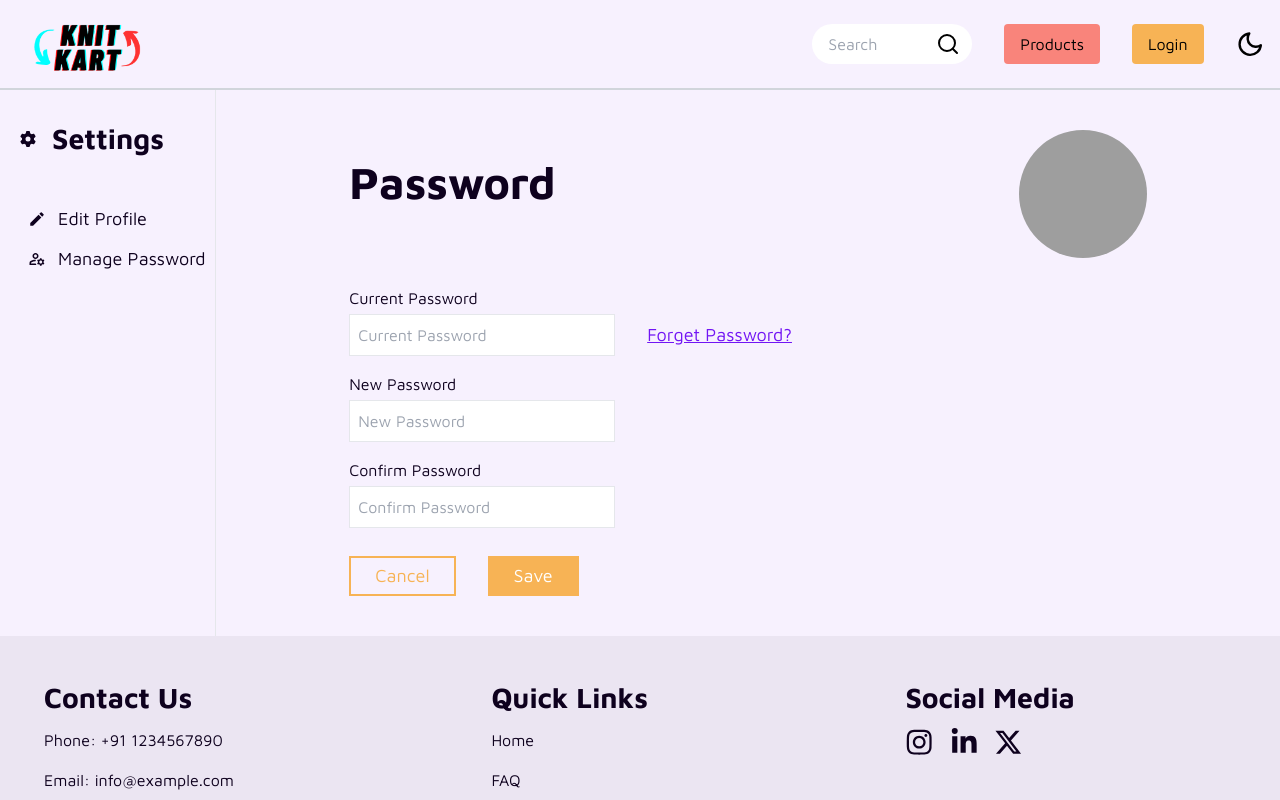
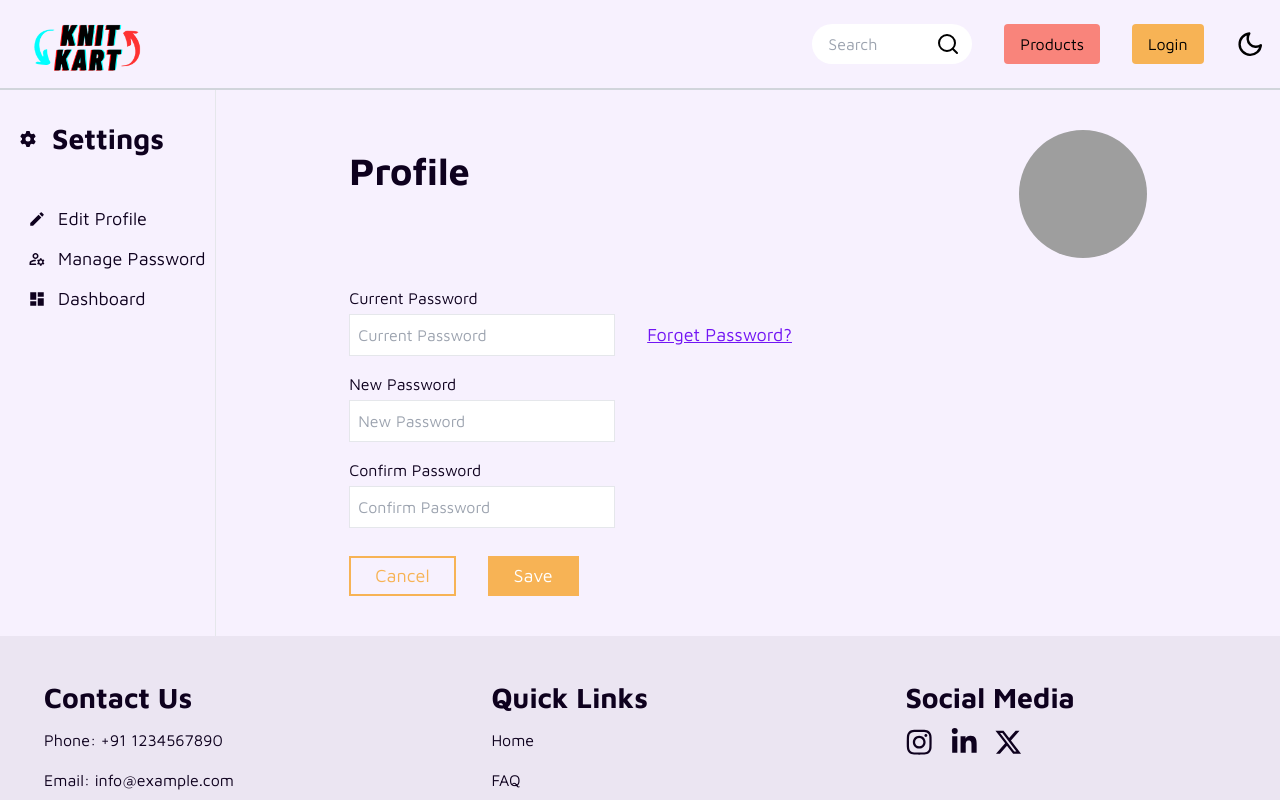
Before and after one commit to Rahul-K-Saini/KNIT-KART, a React (Vite) app in the folder frontend/: page /profile in a window 1280 px wide. Both pictures are taken after a click on the element "Manage Password". Shown: the top 800 px of the page. Built offline with nearby package versions, Linux system fonts and the light colour scheme; grey boxes are pictures that could not be loaded.

Commit message:
feat: dashboard add to profile section

```diff
--- a/frontend/src/Pages/Dashboard/Dashboard.jsx
+++ /dev/null
@@ -1,55 +0,0 @@
-import React from 'react'
-import AdCard from '../../Components/AdCard/AdCard';
-
-const Dashboard = () => {
-    const DUMMY_DATA = [
-        {
-            id: 1,
-            productName: "MSD ka Cricket Bat",
-            category: "Sports",
-            description: "DSC Wooden Bat with white grip. easy to hit Six with my bat",
-            imageURL: 'https://upload.wikimedia.org/wikipedia/commons/a/a5/A_Modern_Cricket_Bat.jpg'
-        },
-        {
-            id: 2,
-            productName: "JBL Headphone",
-            category: "Wearable",
-            description: "Amazing Sound Quality, Brand New Product with bluetooth support",
-            imageURL: 'https://rukminim1.flixcart.com/blobio/1160/1160/imr-201907/blobio-imr-201907_cf6670eb0079426fab6ef9c538290065.jpg'
-
-        },
-        {
-            id: 3,
-            productName: "JBL Headphone",
-            category: "Wearable",
-            description: "Amazing Sound Quality, Brand New Product with bluetooth support",
-            imageURL: 'https://rukminim1.flixcart.com/blobio/1160/1160/imr-201907/blobio-imr-201907_cf6670eb0079426fab6ef9c538290065.jpg'
-
-        },
-        {
-            id: 4,
-            productName: "JBL Headphone",
-            category: "Wearable",
-            description: "Amazing Sound Quality, Brand New Product with bluetooth support",
-            imageURL: 'https://rukminim1.flixcart.com/blobio/1160/1160/imr-201907/blobio-imr-201907_cf6670eb0079426fab6ef9c538290065.jpg'
-
-        },
-        {
-            id: 5,
-            productName: "Mechanical Keyboard",
-            category: "Gaming",
-            description: "A very nice and fully working Gaming keyboard. Must have for pro gamers.",
-            imageURL: 'https://hips.hearstapps.com/hmg-prod/images/pop-mechanical-keyboards-64e4ce5645fe9.jpg'
-        }
-    ]
-    return (
-        <>
-            <div className='grid grid-cols-3 bg-background'>
-                {DUMMY_DATA.map((ad) => <AdCard key={ad.id} ad={ad} />)}
-            </div>
-
-        </>
-    )
-}
-
-export default Dashboard;
--- a/frontend/src/Pages/Profile/Profile.jsx
+++ b/frontend/src/Pages/Profile/Profile.jsx
@@ -1,13 +1,14 @@
 import React, { useState } from "react";
 import user from "../../assets/images/user.jpeg";
+import AdCard from "@/Components/AdCard/AdCard";
 import { FaRegEdit } from "react-icons/fa";
-import { MdModeEditOutline, MdOutlineManageAccounts } from "react-icons/md";
+import { MdModeEditOutline, MdOutlineManageAccounts, MdDashboard } from "react-icons/md";
 import { TbReload } from "react-icons/tb";
 import { FaGear } from 'react-icons/fa6';
 
 const Profile = () => {
-    const [isEditingProfile, setIsEditingProfile] = useState(true);
     const [isEditable, setIsEditable] = useState(false);
+    const [activeSection, setActiveSection] = useState('profile');
     const [formData, setFormData] = useState({
         firstName: '',
         lastName: '',
@@ -21,12 +22,8 @@ const Profile = () => {
         setIsEditable((prev) => !prev);
     };
 
-    const handleEditProfileClick = () => {
-        setIsEditingProfile(true);
-    };
-
-    const handleChangePasswordClick = () => {
-        setIsEditingProfile(false);
+    const handleSectionChange = (section) => {
+        setActiveSection(section);
     };
 
     const clearInput = () => {
@@ -48,6 +45,47 @@ const Profile = () => {
         }));
     };
 
+    const DUMMY_DATA = [
+        {
+            id: 1,
+            productName: "MSD ka Cricket Bat",
+            category: "Sports",
+            description: "DSC Wooden Bat with white grip. easy to hit Six with my bat",
+            imageURL: 'https://upload.wikimedia.org/wikipedia/commons/a/a5/A_Modern_Cricket_Bat.jpg'
+        },
+        {
+            id: 2,
+            productName: "JBL Headphone",
+            category: "Wearable",
+            description: "Amazing Sound Quality, Brand New Product with bluetooth support",
+            imageURL: 'https://rukminim1.flixcart.com/blobio/1160/1160/imr-201907/blobio-imr-201907_cf6670eb0079426fab6ef9c538290065.jpg'
+
+        },
+        {
+            id: 3,
+            productName: "JBL Headphone",
+            category: "Wearable",
+            description: "Amazing Sound Quality, Brand New Product with bluetooth support",
+            imageURL: 'https://rukminim1.flixcart.com/blobio/1160/1160/imr-201907/blobio-imr-201907_cf6670eb0079426fab6ef9c538290065.jpg'
+
+        },
+        {
+            id: 4,
+            productName: "JBL Headphone",
+            category: "Wearable",
+            description: "Amazing Sound Quality, Brand New Product with bluetooth support",
+            imageURL: 'https://rukminim1.flixcart.com/blobio/1160/1160/imr-201907/blobio-imr-201907_cf6670eb0079426fab6ef9c538290065.jpg'
+
+        },
+        {
+            id: 5,
+            productName: "Mechanical Keyboard",
+            category: "Gaming",
+            description: "A very nice and fully working Gaming keyboard. Must have for pro gamers.",
+            imageURL: 'https://hips.hearstapps.com/hmg-prod/images/pop-mechanical-keyboards-64e4ce5645fe9.jpg'
+        }
+    ]
+
     return (
         <div className='w-screen h-fit flex bg-background text-text'>
             <div className='flex flex-col md:w-1/5 w-2/12 py-7 pl-5 border-r'>
@@ -56,20 +94,24 @@ const Profile = () => {
                     <button className='font-bold text-2xl text-start md:block hidden'>Settings</button>
                 </div>
                 <div className='flex flex-col ml-2 space-y-3 mt-11'>
-                    <div onClick={handleEditProfileClick} className='flex items-center space-x-3 hover:text-primary'>
+                    <div onClick={() => handleSectionChange('profile')} className='flex items-center space-x-3 hover:text-primary'>
                         <MdModeEditOutline className='md:text-lg text-2xl' />
                         <button className='text-lg transition-colors duration-300 md:block hidden'>Edit Profile</button>
                     </div>
-                    <div onClick={handleChangePasswordClick} className='flex items-center space-x-3 hover:text-primary'>
+                    <div onClick={() => handleSectionChange('password')} className='flex items-center space-x-3 hover:text-primary'>
                         <MdOutlineManageAccounts className='md:text-lg text-2xl' />
                         <button className='text-lg transition-colors duration-300 md:block hidden'>Manage Password</button>
+                    </div>
+                    <div onClick={() => handleSectionChange('dashboard')} className='flex items-center space-x-3 hover:text-primary'>
+                        <MdDashboard className='md:text-lg text-2xl' />
+                        <button className='text-lg transition-colors duration-300 md:block hidden'>Dashboard</button>
                     </div>
                 </div>
             </div>
             <div className='w-full py-10 space-y-7'>
                 <div className='flex items-center justify-between md:w-9/12 w-10/12 mx-auto'>
                     <h1>
-                        {isEditingProfile ? (
+                        {activeSection === 'profile' ? (
                             <div className='flex items-start flex-col'>
                                 <span className='md:text-3xl text-2xl'>Profile</span>
                                 <div className='flex md:space-x-12 md:flex-row flex-col space-y-2'>
@@ -83,14 +125,16 @@ const Profile = () => {
                                     </span>
                                 </div>
                             </div>
+                        ) : activeSection === 'password' ? (
+                            <><h1 className='md:text-3xl text-2xl'>Profile</h1></>
                         ) : (
-                            <>Password</>
+                            <><h1 className='md:text-3xl text-2xl'>Dashboard</h1></>
                         )}
                     </h1>
                     <img src={user} alt="img" className='md:h-32 h-16 md:w-32 w-16 rounded-full' />
                 </div>
 
-                {isEditingProfile ? (
+                {activeSection === 'profile' ? (
                     <div className="grid md:grid-cols-2 grid-cols-1 gap-4 md:w-9/12 w-10/12 mx-auto">
                         {Object.entries(formData).map(([key, value]) => (
                             <div key={key}>
@@ -99,7 +143,7 @@ const Profile = () => {
                             </div>
                         ))}
                     </div>
-                ) : (
+                ) : activeSection === 'password' ? (
                     <div className="grid grid-cols-1 gap-4 md:w-9/12 w-10/12 mx-auto">
                         <div>
                             <label htmlFor="currentPassword" className="block mb-1">Current Password</label>
@@ -115,6 +159,12 @@ const Profile = () => {
                             <input type="password" id="confirmPassword" name="confirmPassword" placeholder="Confirm Password" className="border p-2 md:w-1/3 w-5/6 focus:outline-none" />
                         </div>
                     </div>
+                ) : (
+                    <div>
+                        <div className='grid grid-cols-3 bg-background'>
+                            {DUMMY_DATA.map((ad) => <AdCard key={ad.id} ad={ad} />)}
+                        </div>
+                    </div>
                 )}
 
                 <div className='flex items-start space-x-8 md:w-9/12 w-10/12 mx-auto'>
--- a/frontend/src/main.jsx
+++ b/frontend/src/main.jsx
@@ -7,7 +7,6 @@ import Entrance from "./Pages/Entrance/Entrance";
 import AdPage from "./Pages/AdPage/AdPage";
 import PostAd from "./Pages/PostAd/PostAd";
 import Profile from "./Pages/Profile/Profile";
-import Dashboard from "./Pages/Dashboard/Dashboard";
 import Homepage from "./Pages/Home/Homepage";
 import { Provider } from 'react-redux';
 import store from './store';
@@ -38,10 +37,6 @@ const router = createBrowserRouter([
         path: "profile",
         element: <Profile />,
       },
-      {
-        path: "dashboard",
-        element: <Dashboard />
-      },
     ],
   },
 ]);
```
